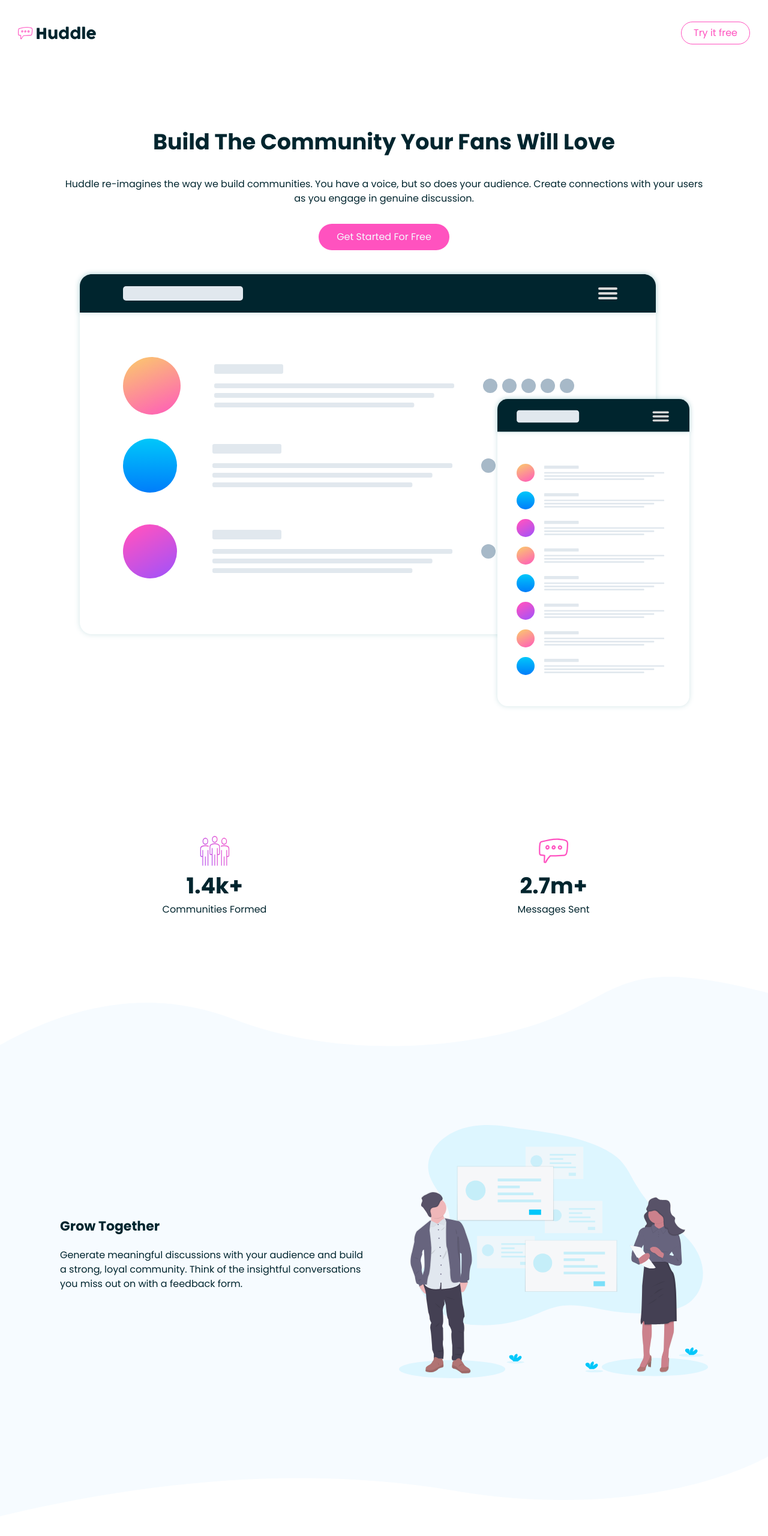
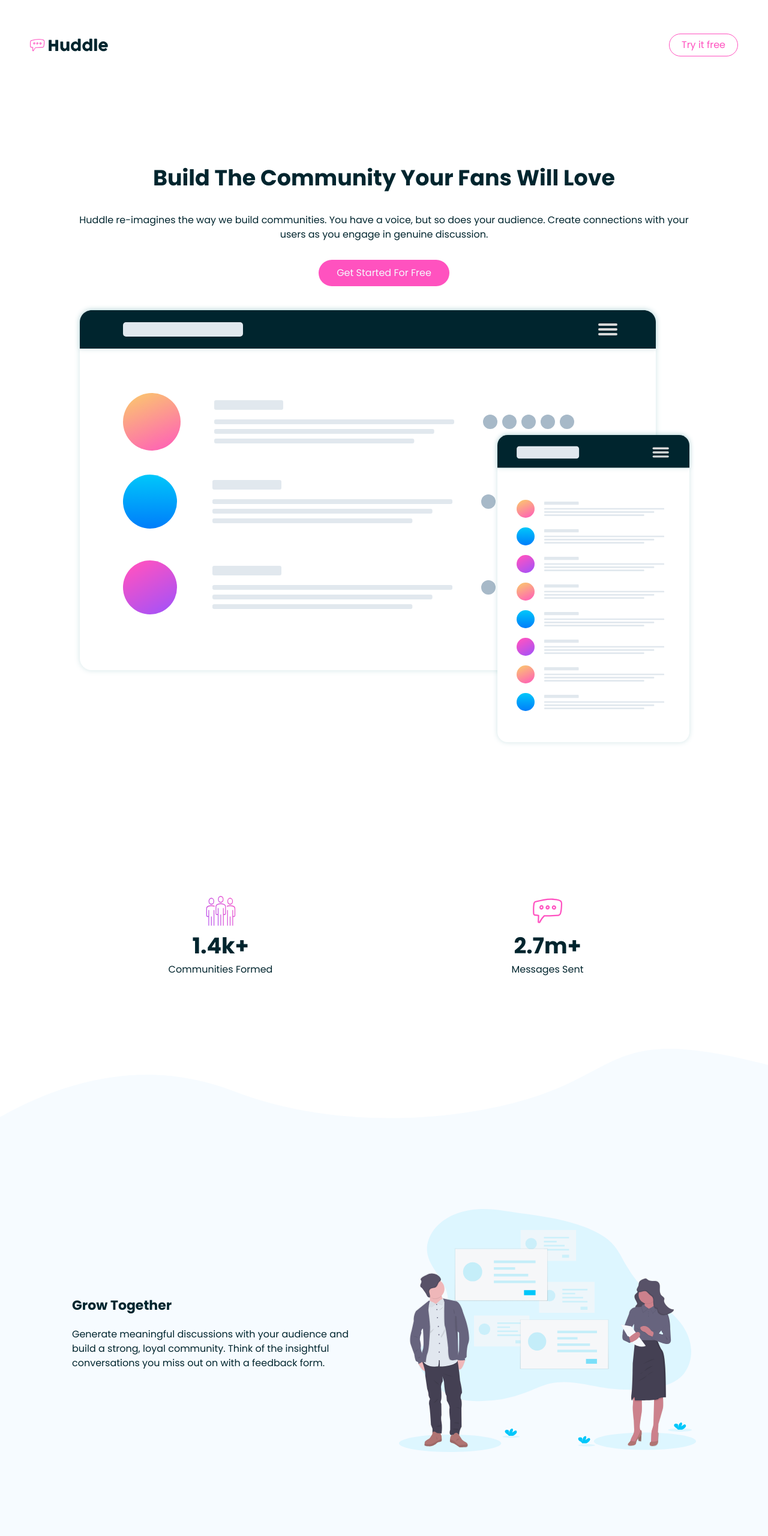
Before and after one commit to PawanJS/huddleCurved, a plain HTML site: page index.html in a window 1280 px wide. Shown: the top 2560 px of the page at 60% size. Drawn offline with Linux system fonts and the light colour scheme.

Commit message:
Added final design

```diff
--- a/css/style.css
+++ b/css/style.css
@@ -63,7 +63,7 @@ body {
 
 /** Navigation */
 .navigation {
-  padding: 3rem;
+  padding: 5rem;
   display: flex;
   justify-content: space-between;
   align-items: center;
@@ -88,7 +88,7 @@ body {
 
 /** Header */
 .header {
-  padding: 10rem;
+  padding: 12rem;
   display: grid;
   place-items: center;
   text-align: center;
@@ -105,7 +105,7 @@ body {
 
 /** Stats */
 .stats {
-  padding: 10rem;
+  padding: 12rem;
   display: grid;
   grid-template-columns: repeat(auto-fit, minmax(25rem, 1fr));
   gap: 5rem;
@@ -120,7 +120,7 @@ body {
 /** Feature */
 
 .feature__container {
-  padding: 10rem;
+  padding: 12rem;
   display: grid;
   grid-template-columns: repeat(auto-fit, minmax(30rem, 1fr));
   place-items: center;
@@ -138,7 +138,7 @@ body {
 
 /** CTA */
 .cta {
-  padding: 10rem;
+  padding: 12rem;
   display: grid;
   place-items: center;
   grid-row-gap: 2.5rem;
@@ -149,7 +149,7 @@ body {
 .footer {
   background-color: hsl(192, 100%, 9%);
   color: hsl(207, 100%, 98%);
-  padding: 10rem;
+  padding: 12rem;
   display: grid;
   grid-template-columns: repeat(auto-fit, minmax(30rem, 1fr));
   place-items: center;
```
